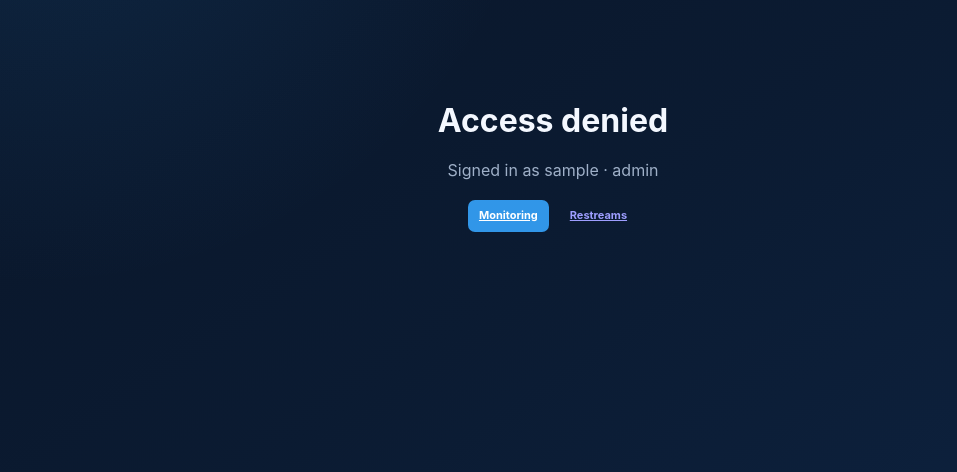
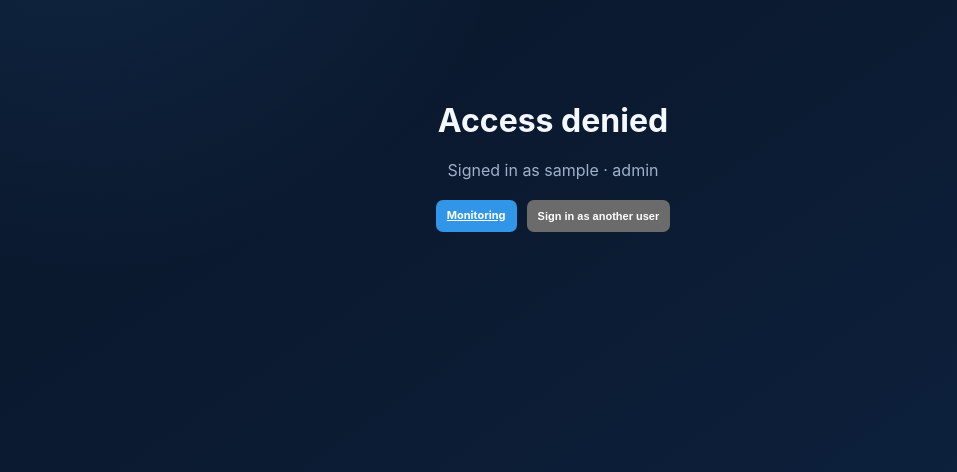
Before and after one commit to lazaryants/arena-rtmp-node, a Flask app: template app/templates/access_denied.html in a window 1280 px wide. Shown: the part 226-698 px from the top of the page, without its empty margins (87-1044 px from the left). Run offline with Flask 3, Linux system fonts and the light colour scheme; the template is opened without the code that fills it: most values are stand-ins (such as "Sample title", 1, 10 or a date in 2020).

Commit message:
Offer reauthentication after access denial

```diff
--- a/app/templates/access_denied.html
+++ b/app/templates/access_denied.html
@@ -30,7 +30,12 @@
         {% endif %}
         <div class="access-actions">
             <a class="btn btn-primary" href="/">Monitoring</a>
-            <a class="btn" href="/admin/">Restreams</a>
+            {% if account %}
+            <form action="/admin/logout" method="post">
+                <input type="hidden" name="csrf_token" value="{{ csrf_token }}">
+                <button class="btn" type="submit">Sign in as another user</button>
+            </form>
+            {% endif %}
         </div>
     </main>
 </body>
```
